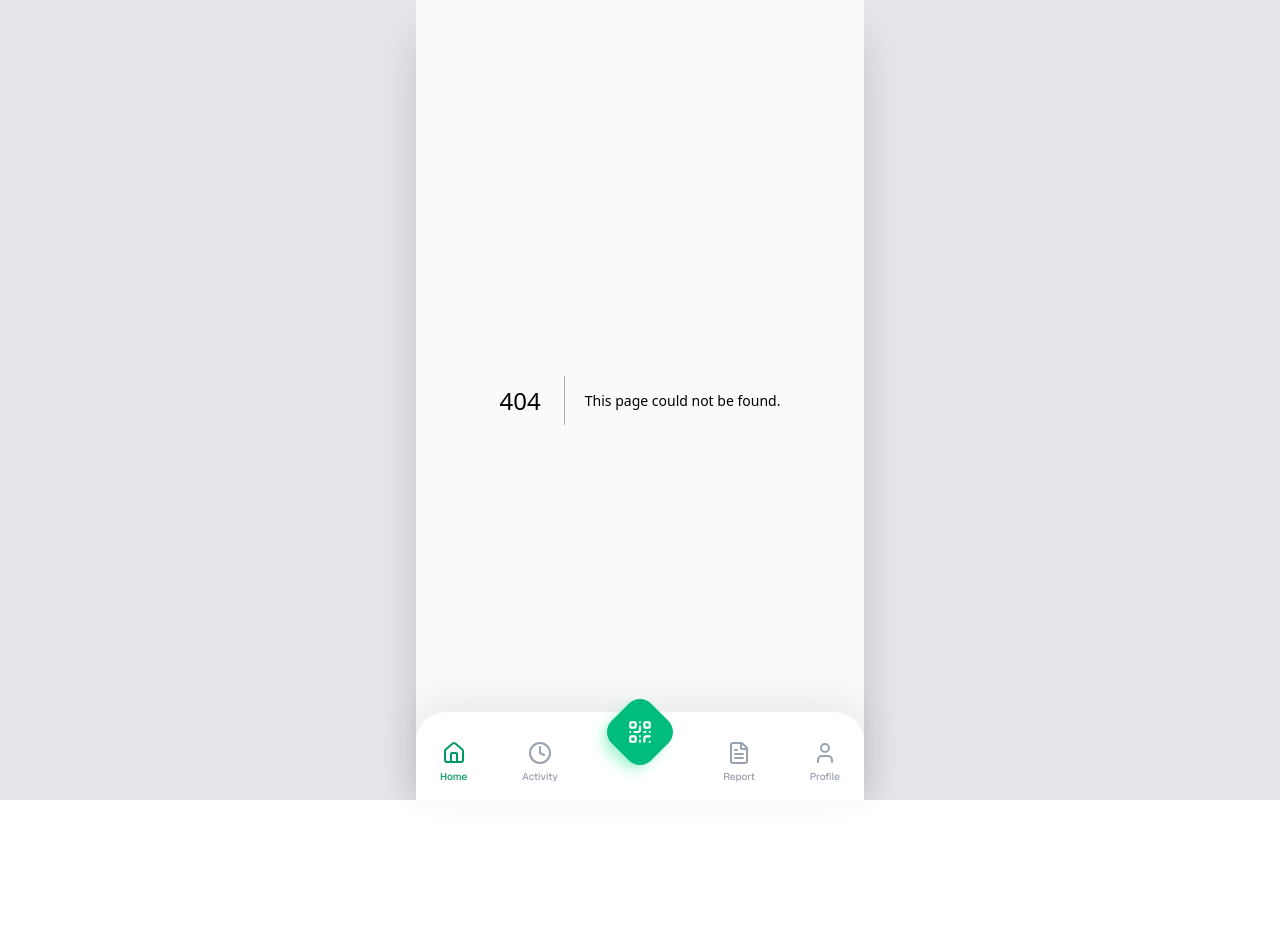
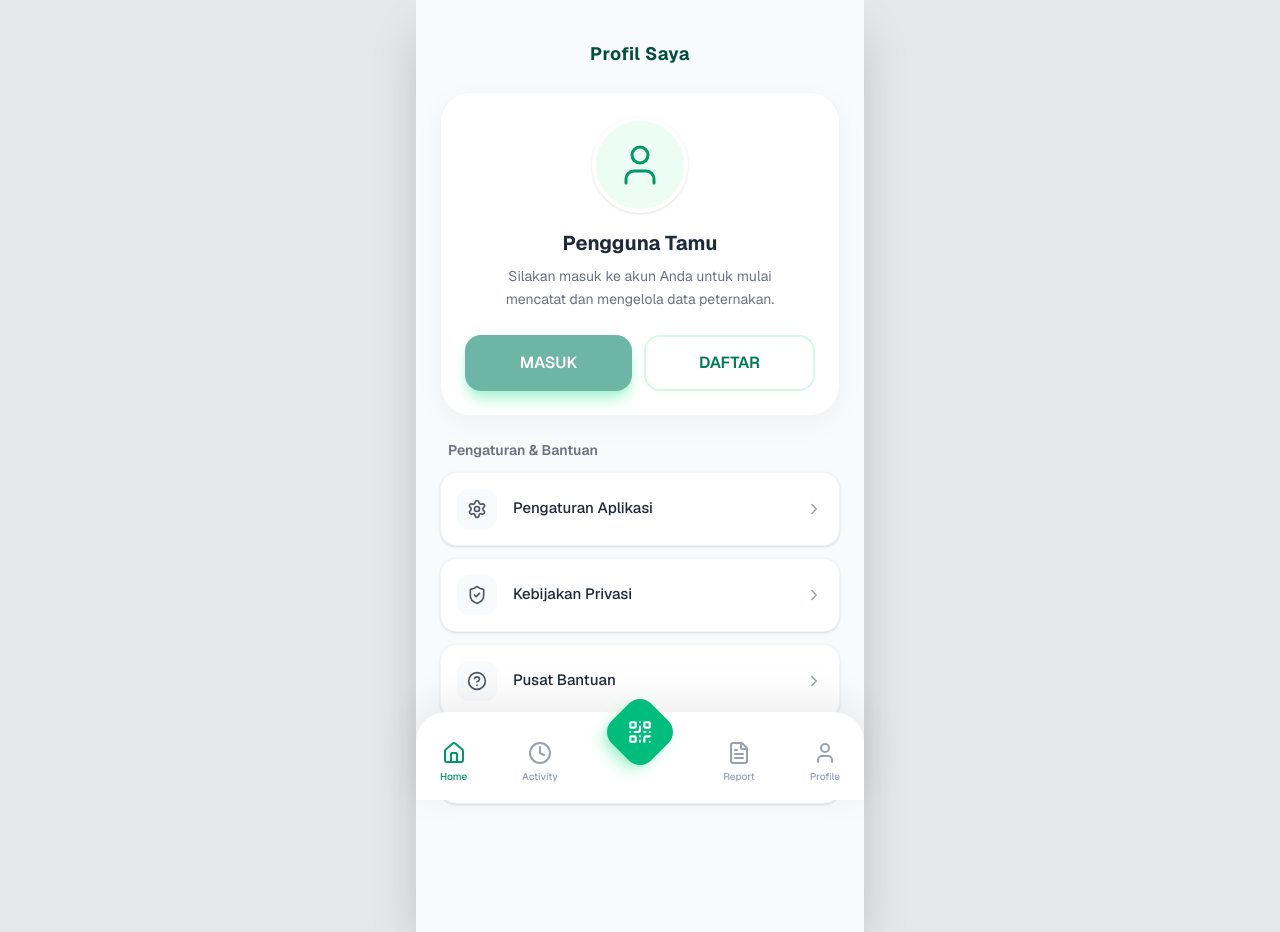
Before and after one commit to imammeze/ternak-app-frontend, a Next.js app: page /profile in a window 1280 px wide. Before the commit this address had no page. Before the commit the page ends 800 px from the top, so only its background shows below. Built offline with nearby package versions, Linux system fonts and the light colour scheme.

Commit message:
feat: implement ProfilePage component for user profile display and logout functionality with role-based content

```diff
--- /dev/null
+++ b/src/app/profile/page.tsx
@@ -0,0 +1,172 @@
+"use client";
+
+import { useEffect, useState } from "react";
+import Link from "next/link";
+import { useRouter } from "next/navigation";
+import {
+  User,
+  Settings,
+  HelpCircle,
+  Info,
+  ChevronRight,
+  ShieldCheck,
+  LogOut,
+} from "lucide-react";
+import axios from "axios";
+import { useAuthStore } from "@/store/authStore";
+
+axios.defaults.withCredentials = true;
+axios.defaults.withXSRFToken = true;
+axios.defaults.baseURL = "http://localhost:8000";
+
+export default function ProfilePage() {
+  const router = useRouter();
+  const [isClient, setIsClient] = useState(false);
+  const [isLoggingOut, setIsLoggingOut] = useState(false);
+
+  const { user, isAuthenticated } = useAuthStore();
+  const logoutZustand = useAuthStore((state) => state.logout);
+
+  useEffect(() => {
+    setIsClient(true);
+  }, []);
+
+  const handleLogout = async () => {
+    setIsLoggingOut(true);
+    try {
+      await axios.get("/sanctum/csrf-cookie");
+      await axios.post("/api/logout");
+    } catch (error) {
+      console.error("Gagal logout dari server:", error);
+    } finally {
+      logoutZustand();
+      router.push("/login");
+    }
+  };
+
+  if (!isClient) return null;
+
+  const roleName = user?.roles?.[0]?.name || "";
+  const formattedRole = roleName
+    ? roleName.charAt(0).toUpperCase() + roleName.slice(1)
+    : "";
+
+  return (
+    <>
+      <div className="flex items-center justify-center px-6 pt-10 pb-4 bg-slate-50 text-emerald-900 z-10 sticky top-0">
+        <h1 className="text-lg font-bold tracking-wide">Profil Saya</h1>
+      </div>
+
+      <div className="flex-1 bg-slate-50 px-6 pt-2 pb-32 overflow-y-auto">
+        {isAuthenticated ? (
+          <div className="bg-white p-6 rounded-[30px] shadow-[0_8px_30px_rgb(0,0,0,0.04)] border border-emerald-100 mb-6 flex flex-col items-center relative overflow-hidden">
+            <div className="absolute top-0 left-0 w-full h-16 bg-emerald-50 rounded-t-[30px]"></div>
+
+            <div className="w-24 h-24 bg-emerald-600 rounded-full flex items-center justify-center text-white mb-4 border-4 border-white shadow-md relative z-10">
+              <User size={48} strokeWidth={1.5} />
+            </div>
+
+            <h2 className="text-xl font-bold text-gray-800 relative z-10">
+              {user?.name}
+            </h2>
+            <p className="text-[15px] text-gray-500 font-medium mt-1 relative z-10">
+              {user?.email}
+            </p>
+
+            <div className="mt-3 px-4 py-1.5 bg-emerald-100 text-emerald-800 text-xs font-bold rounded-full relative z-10">
+              Role: {formattedRole}
+            </div>
+
+            <button
+              onClick={handleLogout}
+              disabled={isLoggingOut}
+              className="mt-6 w-full flex items-center justify-center gap-2 bg-rose-50 hover:bg-rose-100 text-rose-600 font-bold py-3.5 rounded-2xl transition-colors border border-rose-100">
+              <LogOut size={20} />
+              {isLoggingOut ? "KELUAR..." : "KELUAR"}
+            </button>
+          </div>
+        ) : (
+          <div className="bg-white p-6 rounded-[30px] shadow-[0_8px_30px_rgb(0,0,0,0.04)] border border-gray-100 mb-6 text-center flex flex-col items-center">
+            <div className="w-24 h-24 bg-emerald-50 rounded-full flex items-center justify-center text-emerald-600 mb-4 border-4 border-white shadow-sm">
+              <User size={48} strokeWidth={1.5} />
+            </div>
+
+            <h2 className="text-xl font-bold text-gray-800">Pengguna Tamu</h2>
+            <p className="text-sm text-gray-500 mt-2 px-4 leading-relaxed">
+              Silakan masuk ke akun Anda untuk mulai mencatat dan mengelola data
+              peternakan.
+            </p>
+
+            <div className="flex gap-3 mt-6 w-full">
+              <Link
+                href="/login"
+                className="flex-1 bg-[#6db6a5] hover:bg-emerald-600 text-white font-semibold py-3.5 rounded-2xl shadow-lg shadow-emerald-200 transition-colors flex justify-center items-center">
+                MASUK
+              </Link>
+              <Link
+                href="/register"
+                className="flex-1 bg-white border-2 border-emerald-100 text-emerald-700 hover:bg-emerald-50 hover:border-emerald-200 font-semibold py-3.5 rounded-2xl transition-colors flex justify-center items-center">
+                DAFTAR
+              </Link>
+            </div>
+          </div>
+        )}
+
+        <h3 className="text-sm font-semibold text-gray-500 mb-3 ml-2 mt-4">
+          Pengaturan & Bantuan
+        </h3>
+        <div className="flex flex-col gap-3">
+          <button className="flex items-center justify-between bg-white p-4 rounded-2xl shadow-sm border border-gray-100 hover:border-emerald-200 transition-colors w-full">
+            <div className="flex items-center gap-4">
+              <div className="w-10 h-10 bg-slate-50 rounded-xl flex items-center justify-center text-gray-600">
+                <Settings size={20} />
+              </div>
+              <span className="text-[15px] font-medium text-gray-800">
+                Pengaturan Aplikasi
+              </span>
+            </div>
+            <ChevronRight size={18} className="text-gray-400" />
+          </button>
+
+          <button className="flex items-center justify-between bg-white p-4 rounded-2xl shadow-sm border border-gray-100 hover:border-emerald-200 transition-colors w-full">
+            <div className="flex items-center gap-4">
+              <div className="w-10 h-10 bg-slate-50 rounded-xl flex items-center justify-center text-gray-600">
+                <ShieldCheck size={20} />
+              </div>
+              <span className="text-[15px] font-medium text-gray-800">
+                Kebijakan Privasi
+              </span>
+            </div>
+            <ChevronRight size={18} className="text-gray-400" />
+          </button>
+
+          <button className="flex items-center justify-between bg-white p-4 rounded-2xl shadow-sm border border-gray-100 hover:border-emerald-200 transition-colors w-full">
+            <div className="flex items-center gap-4">
+              <div className="w-10 h-10 bg-slate-50 rounded-xl flex items-center justify-center text-gray-600">
+                <HelpCircle size={20} />
+              </div>
+              <span className="text-[15px] font-medium text-gray-800">
+                Pusat Bantuan
+              </span>
+            </div>
+            <ChevronRight size={18} className="text-gray-400" />
+          </button>
+
+          <button className="flex items-center justify-between bg-white p-4 rounded-2xl shadow-sm border border-gray-100 hover:border-emerald-200 transition-colors w-full">
+            <div className="flex items-center gap-4">
+              <div className="w-10 h-10 bg-slate-50 rounded-xl flex items-center justify-center text-gray-600">
+                <Info size={20} />
+              </div>
+              <span className="text-[15px] font-medium text-gray-800">
+                Tentang Aplikasi
+              </span>
+            </div>
+            <span className="text-xs font-medium text-gray-400 mr-1">
+              v1.0.0
+            </span>
+          </button>
+        </div>
+      </div>
+    </>
+  );
+}
```
